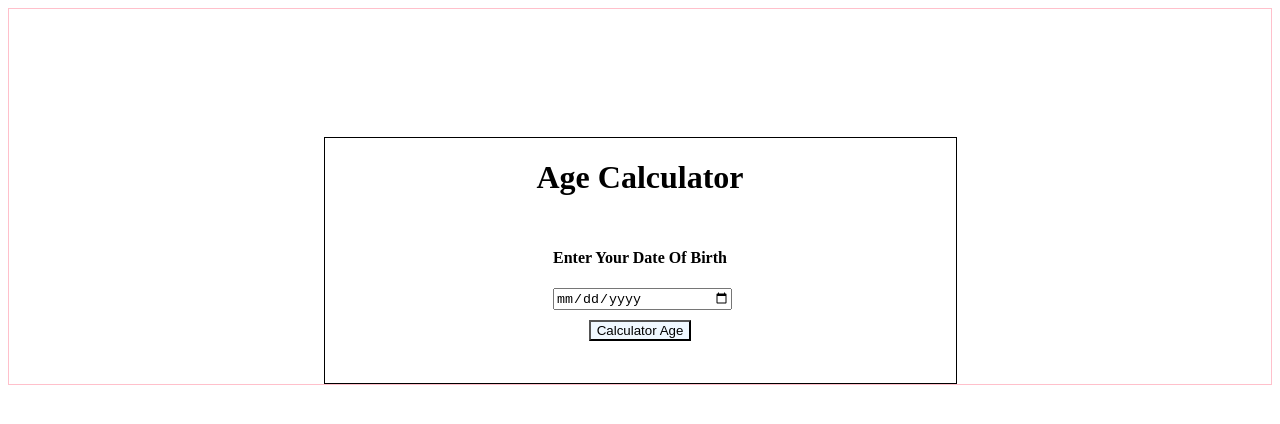
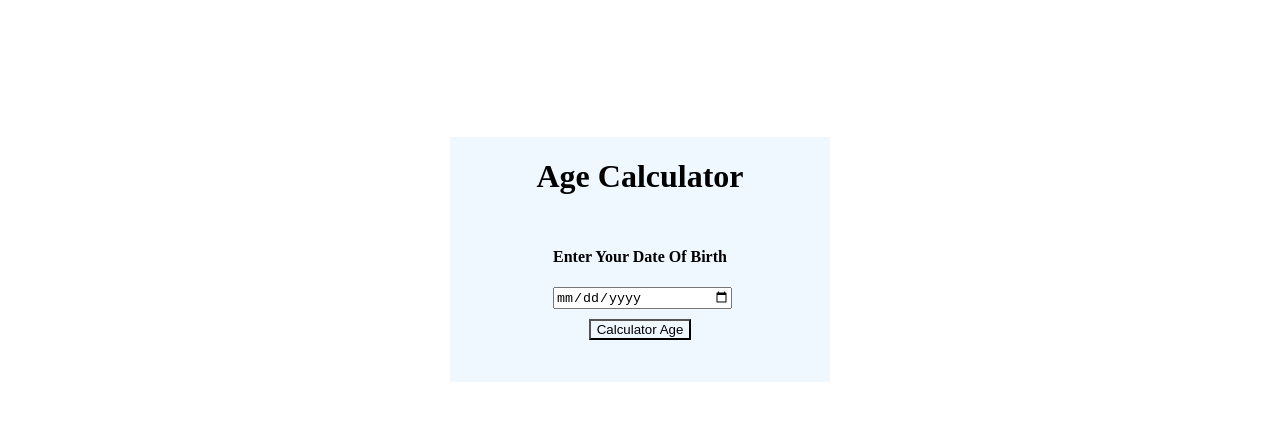
Before and after one commit to sylvie98/AgeCalculator, a plain HTML site: page index.html in a window 1280 px wide. Drawn offline with Linux system fonts and the light colour scheme.

Commit message:
AGE CALCULATOR

```diff
--- a/index.css
+++ b/index.css
@@ -1,19 +1,18 @@
 body{
-    border: 1px solid pink;
     display:flex;
     justify-content: center;
     align-items: center;
     padding-top: 10%;
 }
 .container{
-    border: 1px solid black;
+    border: 1px solid white;
     display: flex;
     justify-content: center;
     flex-direction: column;
     align-items: center;
-    width: 50%;
+    width: 30%;
     gap: 10px;
-
+    background-color: aliceblue;
 }
 input{
     width: 100%;
```
